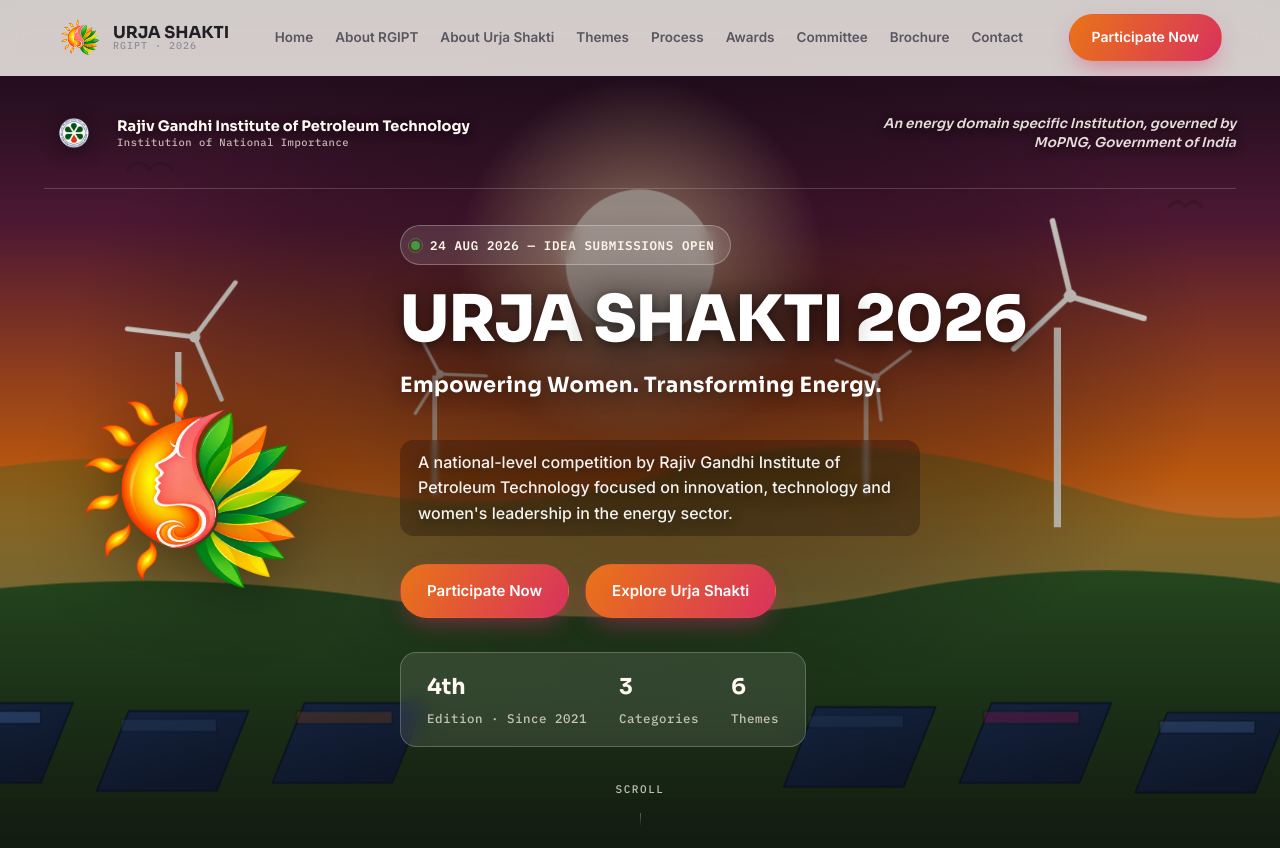
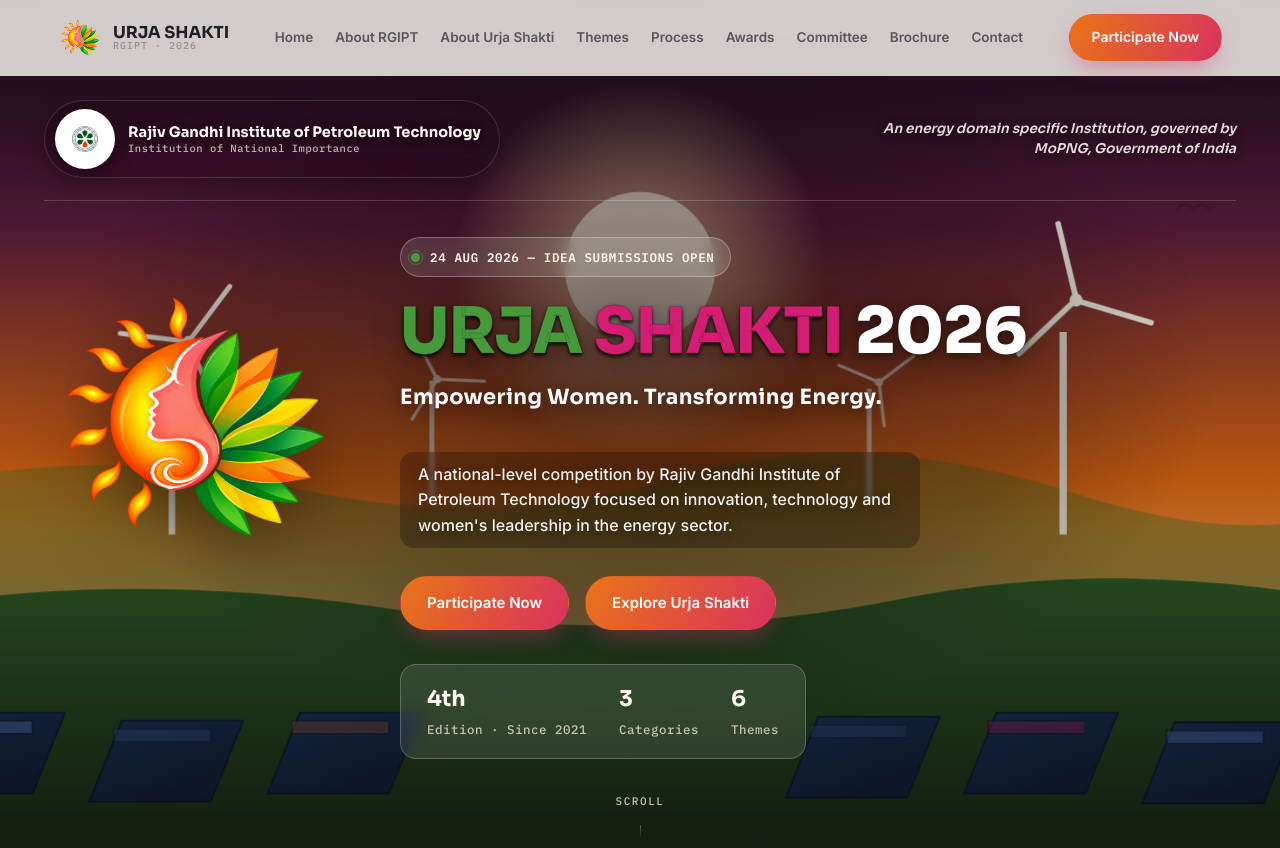
Before and after one commit to akhawattushar/UrjaShakti-2026, a plain HTML site: page index.html in a window 1280 px wide. Shown: the top 848 px of the page. Drawn offline with nearby package versions, Linux system fonts and the light colour scheme.

Commit message:
Add files via upload

```diff
--- a/index.html
+++ b/index.html
@@ -261,8 +261,18 @@
   padding-bottom:22px; margin-bottom:36px;
   border-bottom:1px solid rgba(255,255,255,0.18);
 }
-.hero-topbar-left{ display:flex; align-items:center; gap:13px; text-align:left; }
-.hero-topbar-logo{ height:60px; width:60px; object-fit:contain; flex:none; filter:drop-shadow(0 3px 10px rgba(0,0,0,0.45)); }
+.hero-topbar-left{
+  display:flex; align-items:center; gap:13px; text-align:left;
+  background:rgba(20,10,16,0.32); border:1px solid rgba(255,255,255,0.14);
+  backdrop-filter:blur(10px) saturate(140%); -webkit-backdrop-filter:blur(10px) saturate(140%);
+  padding:8px 18px 8px 10px; border-radius:999px;
+  box-shadow:0 8px 24px rgba(0,0,0,0.18);
+}
+.hero-topbar-logo{
+  height:60px; width:60px; object-fit:contain; flex:none;
+  background:#fff; border-radius:50%; padding:4px;
+  filter:drop-shadow(0 3px 10px rgba(0,0,0,0.45));
+}
 .hero-topbar-name{ display:flex; flex-direction:column; line-height:1.28; }
 .hero-topbar-name strong{
   font-family:var(--font-display); font-size:14.5px; font-weight:700; color:#FFF9F2;
@@ -278,11 +288,12 @@
 }
 
 /* ---- main split: Urja Shakti mark + CTA (left) / heading & copy (right) ---- */
-.hero-main{ width:100%; display:flex; align-items:center; gap:56px; }
+.hero-main{ width:100%; display:flex; align-items:flex-start; gap:56px; }
 .hero-main-left{
   flex:0 0 300px; display:flex; flex-direction:column; align-items:center; gap:30px; text-align:center;
-}
-.hero-logo-big{ width:100%; max-width:260px; height:auto; filter:drop-shadow(0 18px 34px rgba(0,0,0,0.45)); }
+  margin-top:56px;
+}
+.hero-logo-big{ width:100%; max-width:320px; height:auto; filter:drop-shadow(0 18px 34px rgba(0,0,0,0.45)); }
 .hero-main-right{ flex:1 1 auto; min-width:0; display:flex; flex-direction:column; align-items:flex-start; text-align:left; }
 
 .hero-badge{
@@ -307,9 +318,15 @@
   color:#FFFFFF;
   text-shadow:0 6px 34px rgba(0,0,0,0.55), 0 2px 10px rgba(0,0,0,0.4);
 }
-.hero h1 .grad{
-  color:#FFFFFF;
-  filter:drop-shadow(0 4px 18px rgba(0,0,0,0.35));
+.hero h1 .hl-green{
+  color:var(--green);
+  text-shadow:0 2px 4px rgba(0,0,0,0.55), 0 3px 3px rgba(0,0,0,0.5), 0 10px 30px rgba(0,0,0,0.4);
+  -webkit-text-stroke:0.6px rgba(20,10,10,0.28);
+}
+.hero h1 .hl-pink{
+  color:var(--pink);
+  text-shadow:0 2px 4px rgba(0,0,0,0.55), 0 3px 3px rgba(0,0,0,0.5), 0 10px 30px rgba(0,0,0,0.4);
+  -webkit-text-stroke:0.6px rgba(20,10,10,0.28);
 }
 .hero .tagline{
   font-family:var(--font-display); font-weight:700;
@@ -347,15 +364,15 @@
 
 @media (max-width:1080px){
   .hero-main{ gap:36px; }
-  .hero-main-left{ flex-basis:240px; }
-  .hero-logo-big{ max-width:200px; }
+  .hero-main-left{ flex-basis:240px; margin-top:44px; }
+  .hero-logo-big{ max-width:230px; }
 }
 @media (max-width:920px){
   .hero{ min-height:560px; }
   .hero-topbar{ flex-direction:column; align-items:flex-start; gap:14px; }
   .hero-topbar-tagline{ text-align:left; max-width:none; }
   .hero-main{ flex-direction:column; gap:32px; }
-  .hero-main-left{ flex-basis:auto; }
+  .hero-main-left{ flex-basis:auto; margin-top:0; }
   .hero-main-right{ align-items:center; text-align:center; }
   .hero-main-right .lede{ margin-left:auto; margin-right:auto; }
   .hero-actions{ justify-content:center; }
@@ -921,7 +938,7 @@
       </div>
       <div class="hero-main-right">
         <div class="hero-badge"><span class="dot"></span><span id="heroBadgeText">24 AUG 2026 — IDEA SUBMISSIONS OPEN</span></div>
-        <h1>URJA <span class="grad">SHAKTI</span> 2026</h1>
+        <h1><span class="hl-green">URJA</span> <span class="hl-pink">SHAKTI</span> 2026</h1>
         <p class="tagline">Empowering Women. Transforming Energy.</p>
         <p class="lede">A national-level competition by Rajiv Gandhi Institute of Petroleum Technology focused on innovation, technology and women's leadership in the energy sector.</p>
         <div class="hero-actions">
```
